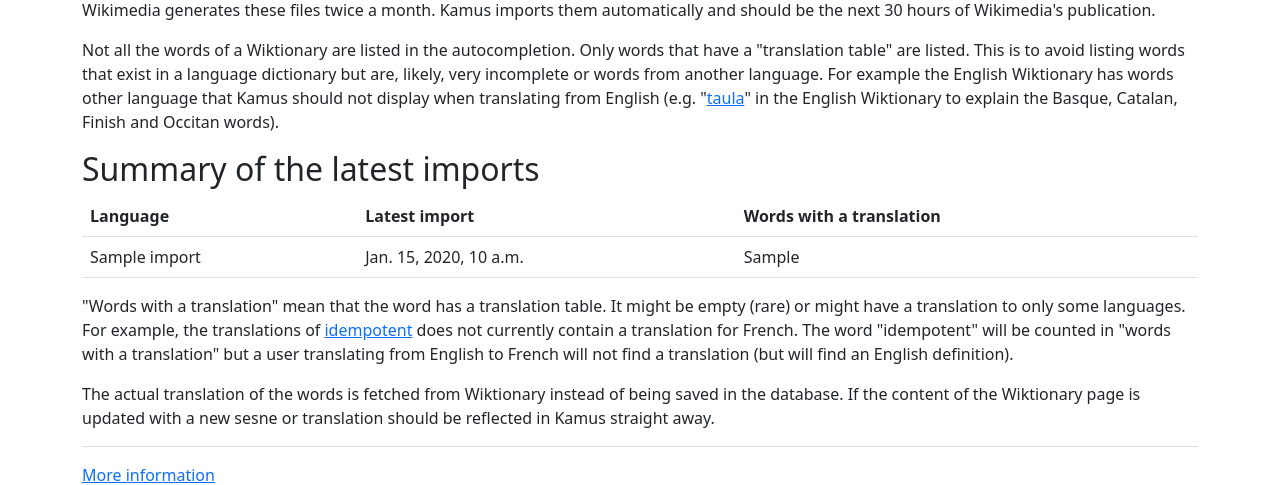
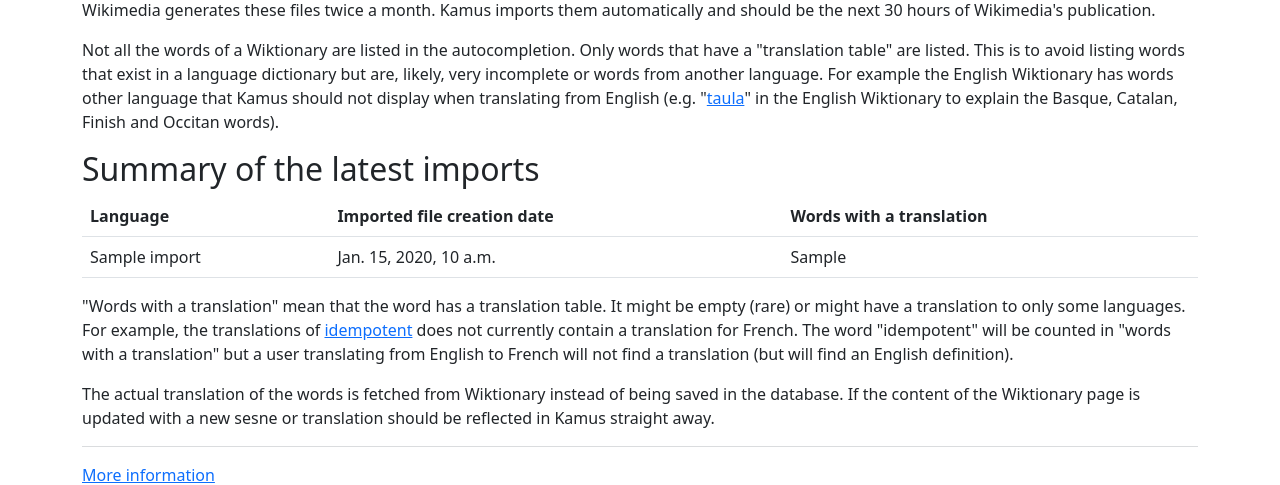
Before and after one commit to cpina/kamus-dictionary, a Django app: template kamus/core/templates/kamus/imports.html in a window 1280 px wide. Shown: the part 122-607 px from the top of the page. Run offline with Django 4.2, Linux system fonts and the light colour scheme; the template is opened without the code that fills it: most values are stand-ins (such as "Sample title", 1, 10 or a date in 2020); some libraries are stand-ins or nearby versions.

Commit message:
Fix text

```diff
--- a/kamus/core/templates/kamus/imports.html
+++ b/kamus/core/templates/kamus/imports.html
@@ -25,7 +25,7 @@
         <thead>
         <tr>
             <th scope="col">Language</th>
-            <th scope="col">Latest import</th>
+            <th scope="col">Imported file creation date</th>
             <th scope="col">Words with a translation</th>
         </tr>
         </thead>
```
